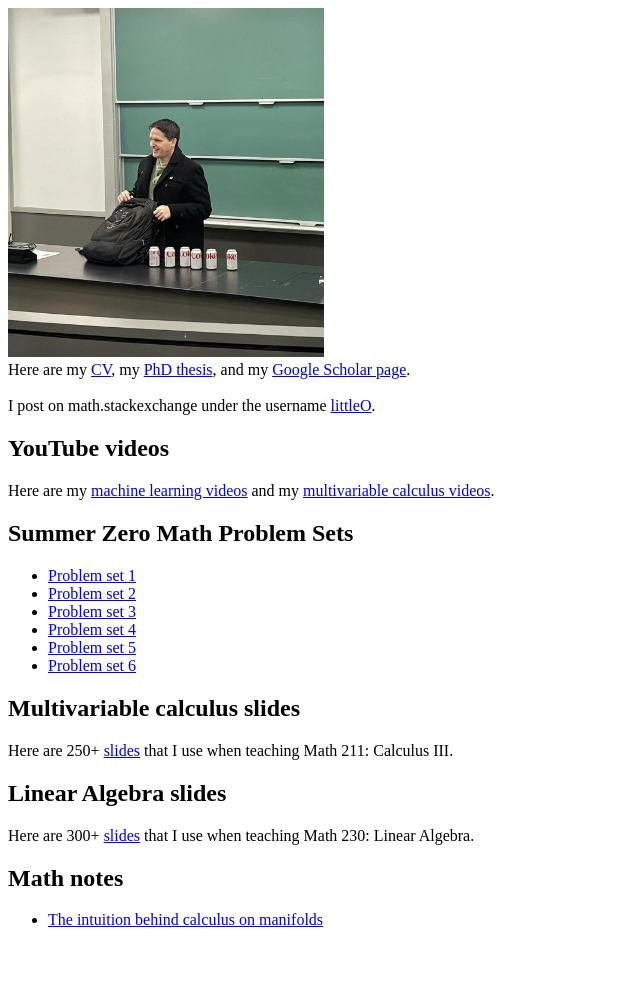
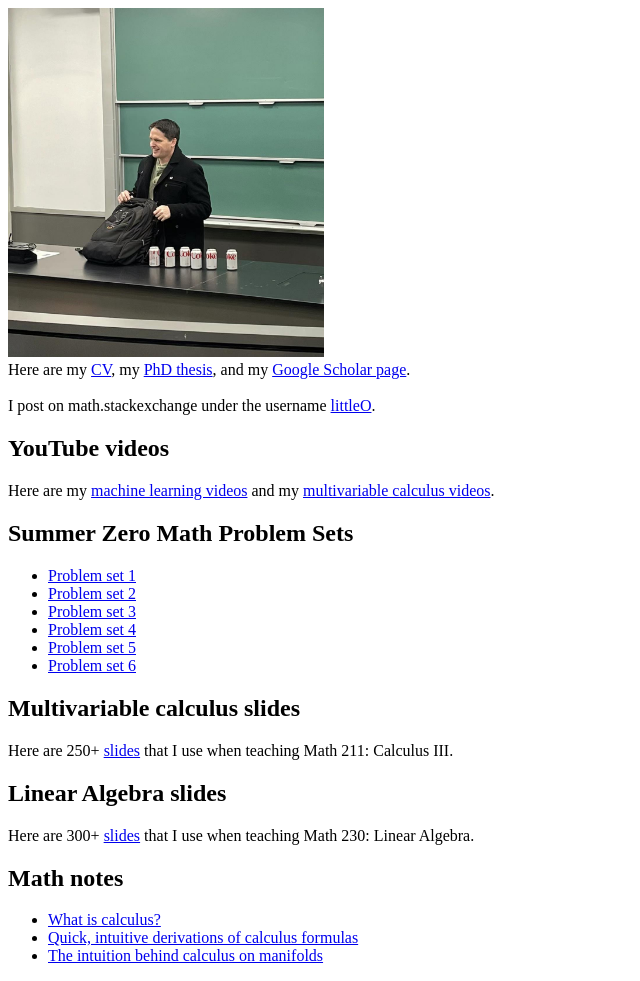
Before and after one commit to danielvoconnor/danielvoconnor.github.io, a plain HTML site: page index.html in a window 1280 px wide. Shown: the whole page, without its empty margins (0-640 px from the left). Before the commit the page ends 945 px from the top, so only its background shows below. Drawn offline with Linux system fonts and the light colour scheme.

Commit message:
adding some math notes

```diff
--- a/index.html
+++ b/index.html
@@ -54,6 +54,10 @@
 
         <h2> Math notes </h2>
         <ul>
+            <li><a href="./MathNotes/What is calculus.pdf"
+                   target="_blank">What is calculus?</a> </li>
+            <li><a href="./MathNotes/quickCalc.pdf"
+                   target="_blank">Quick, intuitive derivations of calculus formulas</a> </li>
             <li><a href="./MathNotes/CalcOnManifolds_Intuition_Tufte.pdf"
                    target="_blank">The intuition behind calculus on manifolds</a> </li>
         </ul>
```
